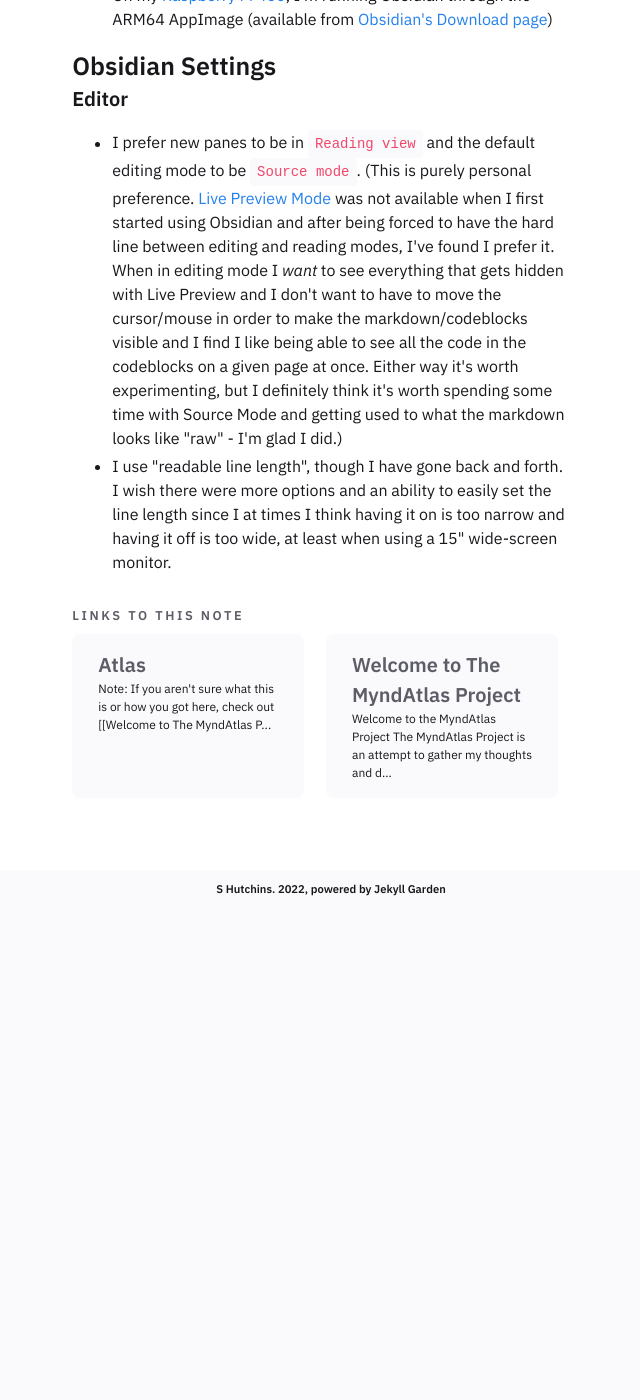
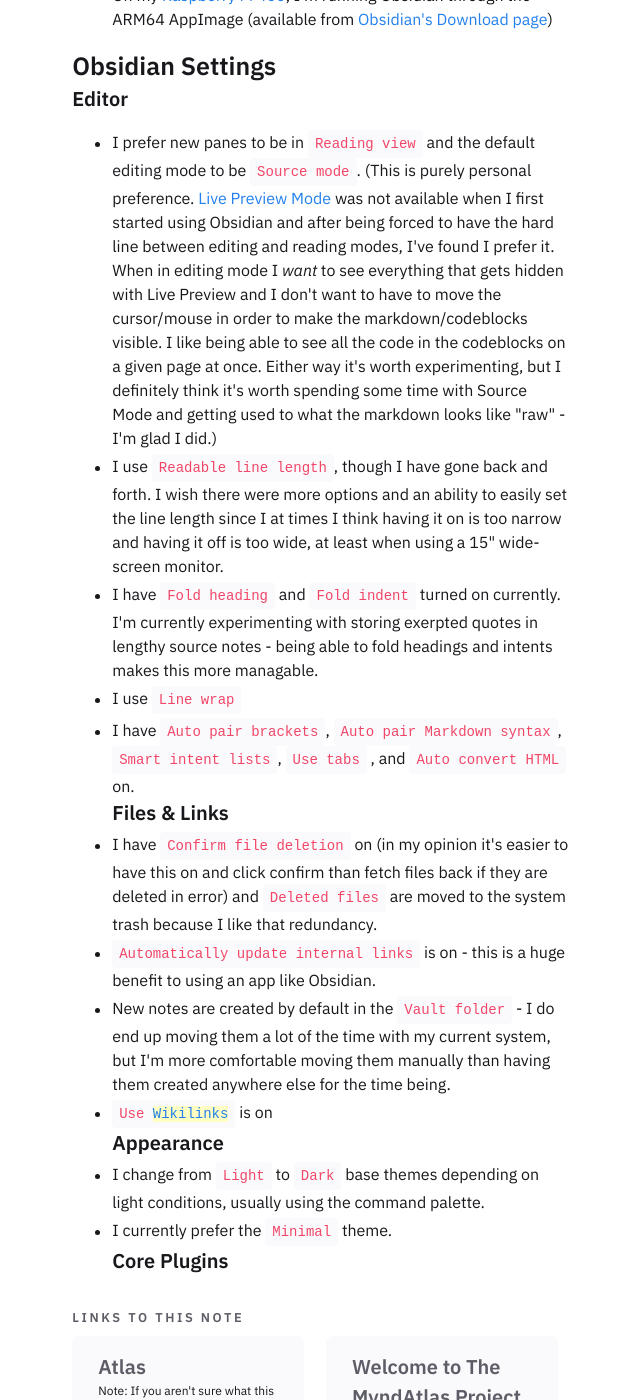
Before and after one commit to myndatlas/myndatlas.github.io, a Jekyll site: the page built from _notes/Public/Setting up a MyndAtlas.md, in a window 1280 px wide and 1400 px high, scrolled down 567 px. Shown: the whole window, without its empty margins (319-959 px from the left). Built offline with Jekyll 4.4.1, drawn with Linux system fonts in a browser that asks for light colours; before the commit the page ends 1532 px from its top, so only the background shows below that.

Commit message:
vault backup: 2022-04-21 16:44:46

```diff
--- a/_notes/Public/Setting up a MyndAtlas.md
+++ b/_notes/Public/Setting up a MyndAtlas.md
@@ -15,5 +15,17 @@ Although the note files are all simply text files written markdown (and thus not
 
 ### Obsidian Settings
 #### Editor
-- I prefer new panes to be in `Reading view` and the default editing mode to be `Source mode`.  (This is purely personal preference. [Live Preview Mode](https://help.obsidian.md/Live+preview+update) was not available when I first started using Obsidian and after being forced to have the hard line between editing and reading modes, I've found I prefer it. When in editing mode I *want* to see everything that gets hidden with Live Preview and I don't want to have to move the cursor/mouse in order to make the markdown/codeblocks visible and I find I like being able to see all the code in the codeblocks on a given page at once. Either way it's worth experimenting, but I definitely think it's worth spending some time with Source Mode and getting used to what the markdown looks like "raw" - I'm glad I did.)
-- I use "readable line length", though I have gone back and forth. I wish there were more options and an ability to easily set the line length since I at times I think having it on is too narrow and having it off is too wide, at least when using a 15" wide-screen monitor.
+- I prefer new panes to be in `Reading view` and the default editing mode to be `Source mode`.  (This is purely personal preference. [Live Preview Mode](https://help.obsidian.md/Live+preview+update) was not available when I first started using Obsidian and after being forced to have the hard line between editing and reading modes, I've found I prefer it. When in editing mode I *want* to see everything that gets hidden with Live Preview and I don't want to have to move the cursor/mouse in order to make the markdown/codeblocks visible. I like being able to see all the code in the codeblocks on a given page at once. Either way it's worth experimenting, but I definitely think it's worth spending some time with Source Mode and getting used to what the markdown looks like "raw" - I'm glad I did.)
+- I use `Readable line length`, though I have gone back and forth. I wish there were more options and an ability to easily set the line length since I at times I think having it on is too narrow and having it off is too wide, at least when using a 15" wide-screen monitor.
+- I have `Fold heading` and `Fold indent` turned on currently. I'm currently experimenting with storing exerpted quotes in lengthy source notes - being able to fold headings and intents makes this more managable.
+- I use `Line wrap`
+- I have `Auto pair brackets`, `Auto pair Markdown syntax`, `Smart intent lists`, `Use tabs` , and `Auto convert HTML` on.
+#### Files & Links
+- I have `Confirm file deletion` on (in my opinion it's easier to have this on and click confirm than fetch files back if they are deleted in error) and `Deleted files` are moved to the system trash because I like that redundancy.
+- `Automatically update internal links` is on - this is a huge benefit to using an app like Obsidian.
+- New notes are created by default in the `Vault folder` - I do end up moving them a lot of the time with my current system, but I'm more comfortable moving them manually than having them created anywhere else for the time being.
+- `Use [[Wikilinks]]` is on
+#### Appearance
+- I change from `Light` to `Dark` base themes depending on light conditions, usually using the command palette.
+- I currently prefer the `Minimal` theme.
+#### Core Plugins
```
